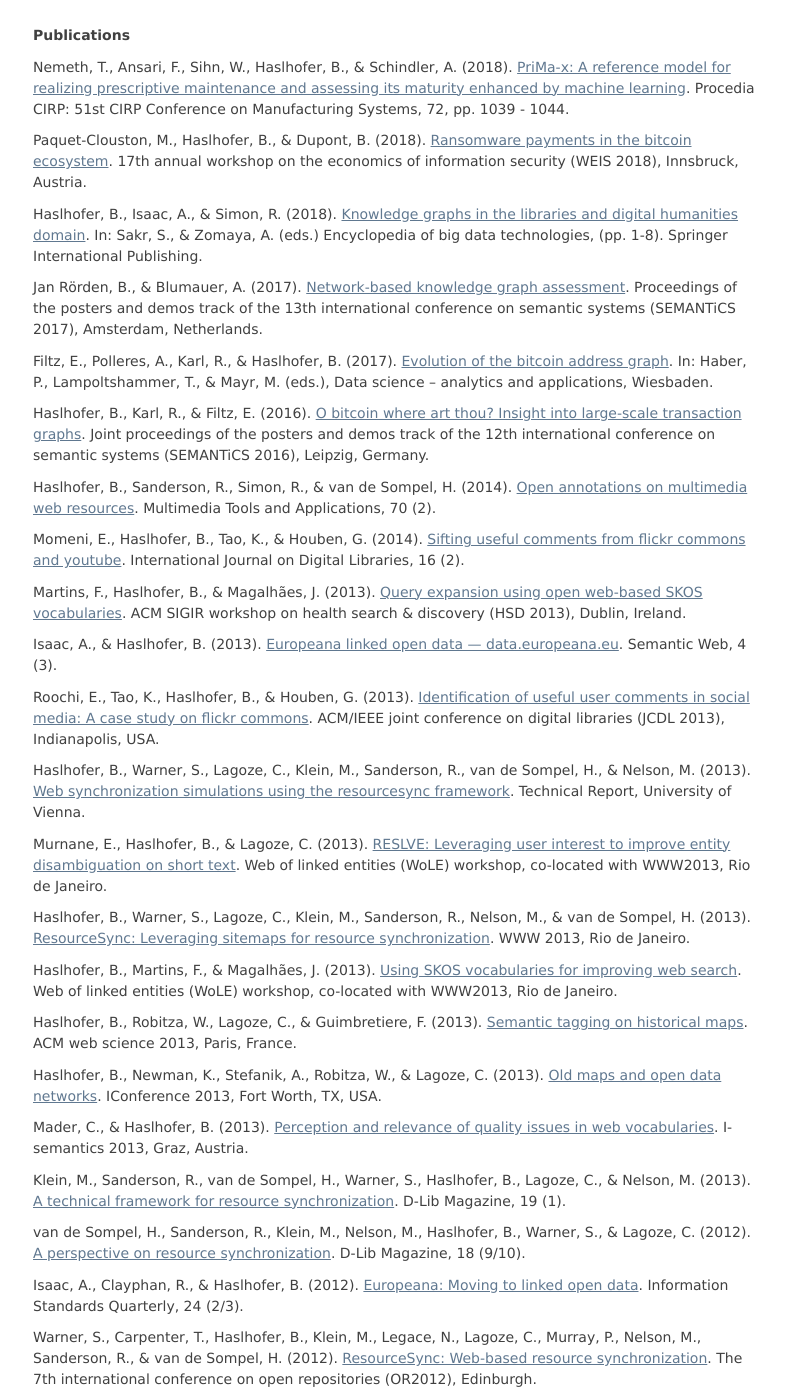
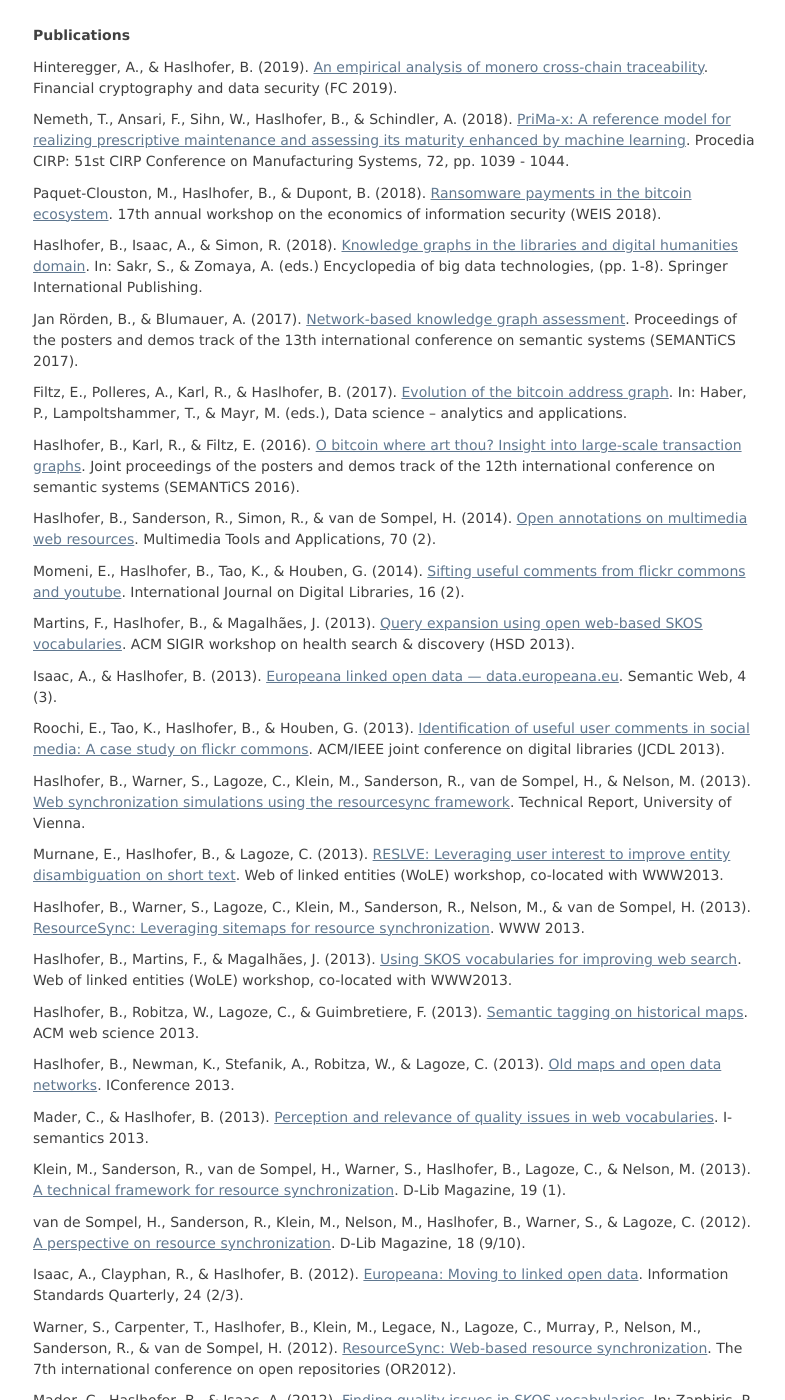
Before and after one commit to behas/behas.github.com, a Jekyll site: the page built from publications.html, in a window 1280 px wide and 1400 px high. Shown: the whole window, without its empty margins (242-1027 px from the left). Built offline with Jekyll 4.4.1, drawn with Linux system fonts in a browser that asks for light colours; some of the changed text lies outside the part shown.

Commit message:
added monero paper

```diff
--- a/_data/papers.yml
+++ b/_data/papers.yml
@@ -1,5 +1,18 @@
 ---
 references:
+- id: Hinteregger:2019aa
+  type: paper-conference
+  author:
+  - family: Hinteregger
+    given: Abraham
+  - family: Haslhofer
+    given: Bernhard
+  issued:
+  - year: '2019'
+  title: An empirical analysis of monero cross-chain traceability
+  container-title: Financial cryptography and data security (FC 2019)
+  URL: https://arxiv.org/abs/1812.02808
+
 - id: Nemeth2018:ab
   type: article-journal
   author:
--- a/_includes/publication.html
+++ b/_includes/publication.html
@@ -32,8 +32,7 @@
             </span>
         {% endfor %} (eds.),
       {% endif %}
-      <span class="publication_container">{{ publication.container-title }}</span>,
-      <span class="publication_location">{{ publication.publisher-place }}</span>.
+      <span class="publication_container">{{ publication.container-title }}</span>.
   {% when 'article-journal' %}
     {% if publication.volume and publication.issue %}
       <span class="publication_container">{{ publication.container-title }}</span>,
```
Also changed, not shown: bibliography.bib (+11 -2 lines).
